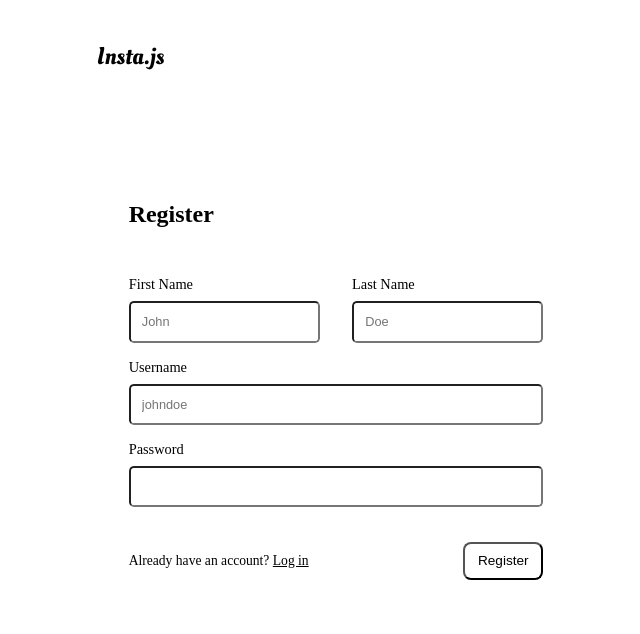
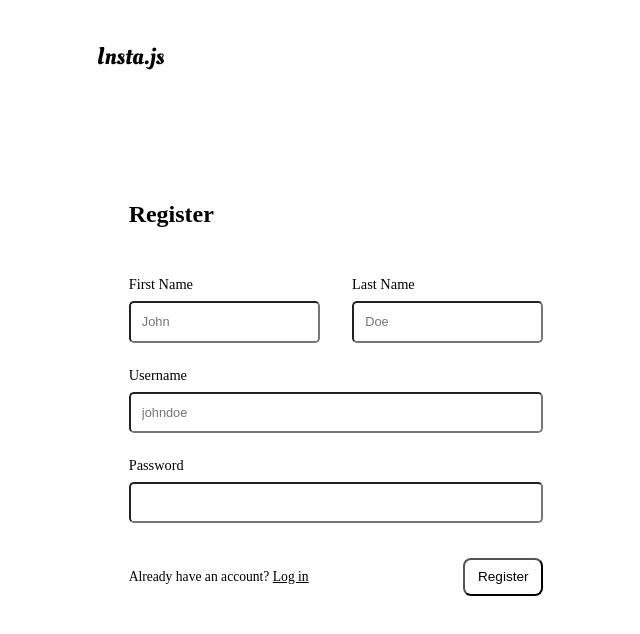
Before and after one commit to yuri-raiter/Insta.js, a Next.js app: page /register in a window 1280 px wide. Shown: the top 634 px of the page, without its empty margins (304-944 px from the left). Built offline with nearby package versions, Linux system fonts and the light colour scheme.

Commit message:
create basic Nav component layout of the feed page

```diff
--- /dev/null
+++ b/components/Nav/styles.module.scss
@@ -0,0 +1,39 @@
+.container {
+  background: var(--gray-light);
+  display: flex;
+  justify-content: center;
+}
+
+.content {
+  display: flex;
+  align-items: center;
+  justify-content: space-between;
+  width: 100%;
+  max-width: 1280px;
+  padding: 0.5rem 1rem;
+}
+
+.logo {
+  font-family: 'Oleo Script', cursive;
+  font-size: 2rem;
+  font-weight: 400;
+  color: var(--pink);
+}
+
+.user-greetings {
+  display: flex;
+  align-items: center;
+
+  img {
+    width: 2rem;
+    height: 2rem;
+    border-radius: 50%;
+  }
+
+  p {
+    margin-left: 0.5rem;
+    color: var(--white);
+    font-size: 0.9rem;
+    font-weight: 500;
+  }
+}
--- a/pages/register/styles.module.scss
+++ b/pages/register/styles.module.scss
@@ -14,7 +14,7 @@
 
 .name {
   display: flex;
-  margin-bottom: 1rem;
+  margin-bottom: 1.5rem;
 
   .input-label + .input-label {
     margin-left: 2rem;
@@ -35,7 +35,7 @@
 
 .username-password {
   .input-label + .input-label {
-    margin-top: 1rem;
+    margin-top: 1.5rem;
   }
 }
 
--- a/styles/global.scss
+++ b/styles/global.scss
@@ -9,6 +9,15 @@
   padding: 0;
   margin: 0;
   box-sizing: border-box;
+}
+
+html {
+  @media (max-width: 1080px) {
+     font-size: 93.75%; // 15px
+  }
+  @media (max-width: 720px) {
+     font-size: 87.5%; // 14px
+  }
 }
 
 html,
```
Also changed, not shown: components/Nav/index.tsx (added, +15 -0 lines), pages/feed/index.tsx (added, +9 -0 lines), pages/feed/styles.module.scss (added), public/photo.png (added).
